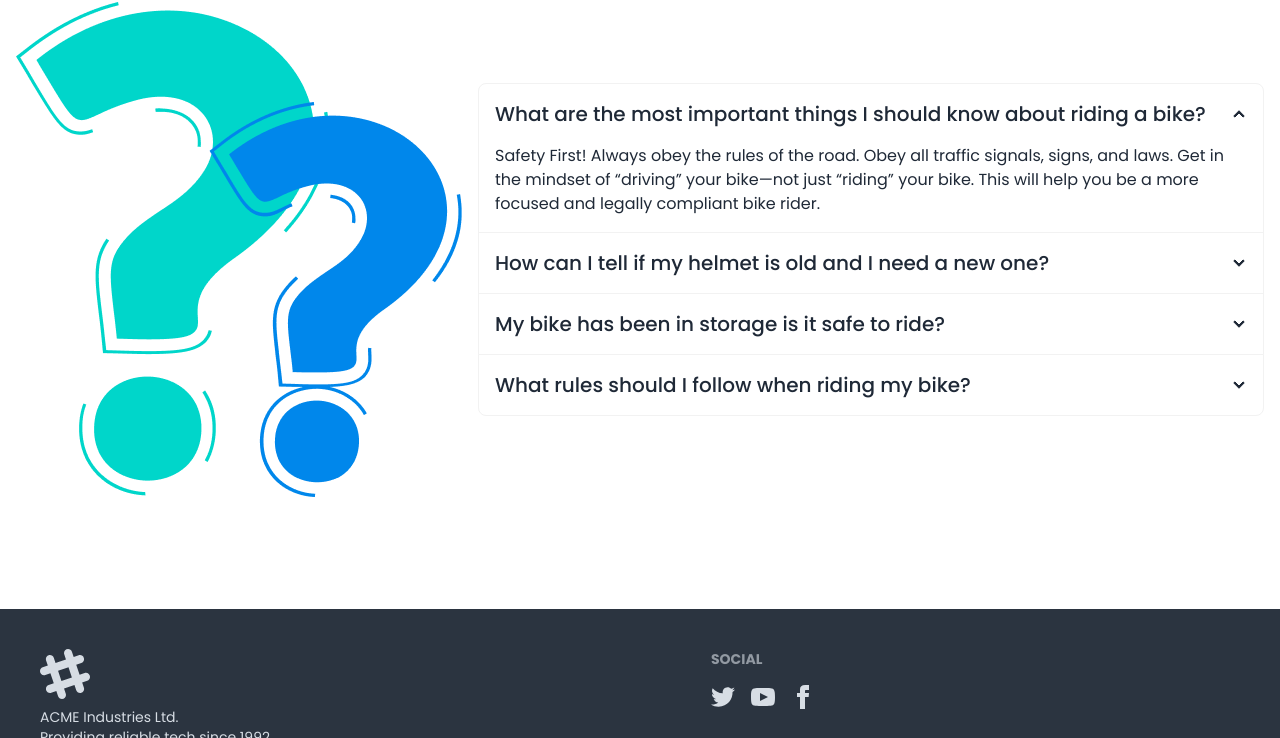
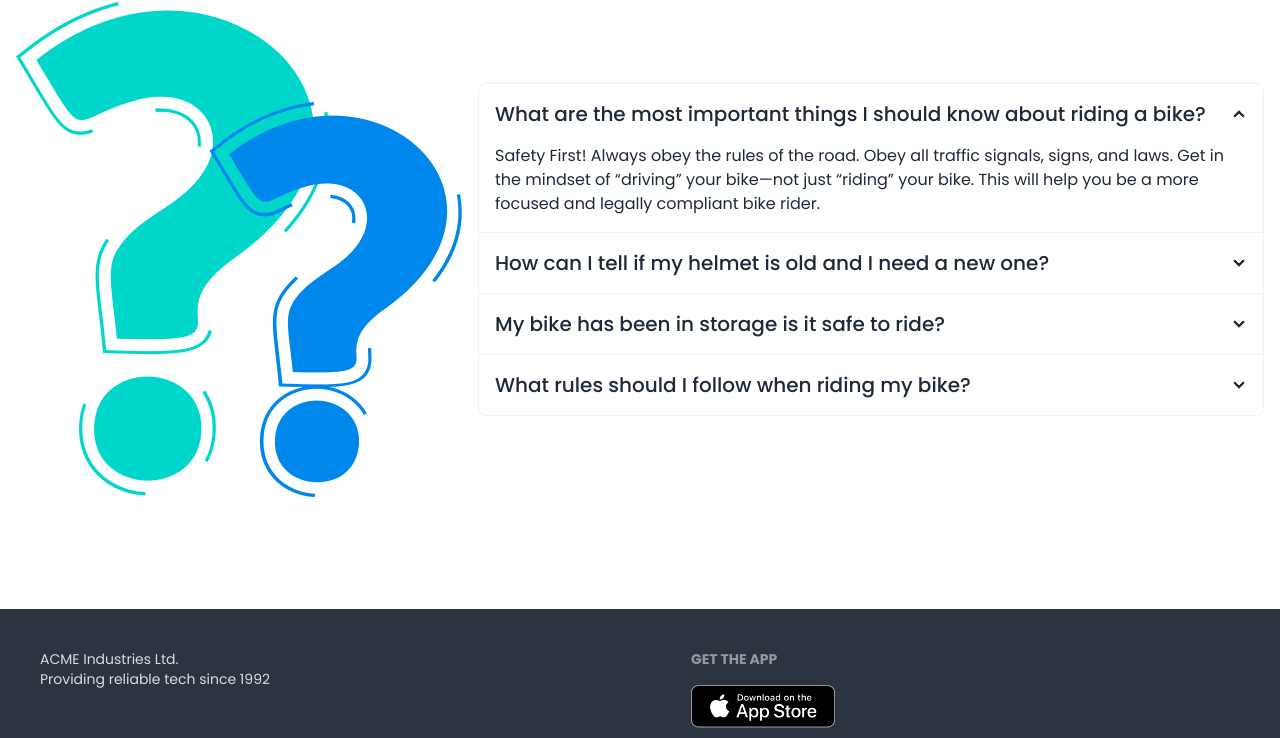
Before and after one commit to SCS-IT24/Biker-Zone, a plain HTML site: page index.html in a window 1280 px wide. Shown: the part 1484-2222 px from the top of the page. Drawn offline with nearby package versions, Linux system fonts and the light colour scheme.

Commit message:
Fotter Section section done

```diff
--- a/index.html
+++ b/index.html
@@ -260,65 +260,25 @@
 
     </main>
      <!-- Footer section -->
-    <Footer>
       <footer class="footer bg-neutral text-neutral-content p-10">
         <aside>
-          <svg
-            width="50"
-            height="50"
-            viewBox="0 0 24 24"
-            xmlns="http://www.w3.org/2000/svg"
-            fill-rule="evenodd"
-            clip-rule="evenodd"
-            class="fill-current">
-            <path
-              d="M22.672 15.226l-2.432.811.841 2.515c.33 1.019-.209 2.127-1.23 2.456-1.15.325-2.148-.321-2.463-1.226l-.84-2.518-5.013 1.677.84 2.517c.391 1.203-.434 2.542-1.831 2.542-.88 0-1.601-.564-1.86-1.314l-.842-2.516-2.431.809c-1.135.328-2.145-.317-2.463-1.229-.329-1.018.211-2.127 1.231-2.456l2.432-.809-1.621-4.823-2.432.808c-1.355.384-2.558-.59-2.558-1.839 0-.817.509-1.582 1.327-1.846l2.433-.809-.842-2.515c-.33-1.02.211-2.129 1.232-2.458 1.02-.329 2.13.209 2.461 1.229l.842 2.515 5.011-1.677-.839-2.517c-.403-1.238.484-2.553 1.843-2.553.819 0 1.585.509 1.85 1.326l.841 2.517 2.431-.81c1.02-.33 2.131.211 2.461 1.229.332 1.018-.21 2.126-1.23 2.456l-2.433.809 1.622 4.823 2.433-.809c1.242-.401 2.557.484 2.557 1.838 0 .819-.51 1.583-1.328 1.847m-8.992-6.428l-5.01 1.675 1.619 4.828 5.011-1.674-1.62-4.829z"></path>
-          </svg>
-          <p>
+            <p>
             ACME Industries Ltd.
             <br />
             Providing reliable tech since 1992
           </p>
         </aside>
         <nav>
-          <h6 class="footer-title">Social</h6>
-          <div class="grid grid-flow-col gap-4">
+          <h6 class="footer-title">Get the App</h6>
+          <div class="grid grid-cols-1 gap-4">
             <a>
-              <svg
-                xmlns="http://www.w3.org/2000/svg"
-                width="24"
-                height="24"
-                viewBox="0 0 24 24"
-                class="fill-current">
-                <path
-                  d="M24 4.557c-.883.392-1.832.656-2.828.775 1.017-.609 1.798-1.574 2.165-2.724-.951.564-2.005.974-3.127 1.195-.897-.957-2.178-1.555-3.594-1.555-3.179 0-5.515 2.966-4.797 6.045-4.091-.205-7.719-2.165-10.148-5.144-1.29 2.213-.669 5.108 1.523 6.574-.806-.026-1.566-.247-2.229-.616-.054 2.281 1.581 4.415 3.949 4.89-.693.188-1.452.232-2.224.084.626 1.956 2.444 3.379 4.6 3.419-2.07 1.623-4.678 2.348-7.29 2.04 2.179 1.397 4.768 2.212 7.548 2.212 9.142 0 14.307-7.721 13.995-14.646.962-.695 1.797-1.562 2.457-2.549z"></path>
-              </svg>
+              <img class="w-36" src="./images/others/ios.png" alt="">
             </a>
             <a>
-              <svg
-                xmlns="http://www.w3.org/2000/svg"
-                width="24"
-                height="24"
-                viewBox="0 0 24 24"
-                class="fill-current">
-                <path
-                  d="M19.615 3.184c-3.604-.246-11.631-.245-15.23 0-3.897.266-4.356 2.62-4.385 8.816.029 6.185.484 8.549 4.385 8.816 3.6.245 11.626.246 15.23 0 3.897-.266 4.356-2.62 4.385-8.816-.029-6.185-.484-8.549-4.385-8.816zm-10.615 12.816v-8l8 3.993-8 4.007z"></path>
-              </svg>
-            </a>
-            <a>
-              <svg
-                xmlns="http://www.w3.org/2000/svg"
-                width="24"
-                height="24"
-                viewBox="0 0 24 24"
-                class="fill-current">
-                <path
-                  d="M9 8h-3v4h3v12h5v-12h3.642l.358-4h-4v-1.667c0-.955.192-1.333 1.115-1.333h2.885v-5h-3.808c-3.596 0-5.192 1.583-5.192 4.615v3.385z"></path>
-              </svg>
+              <img class="w-36" src="./images/others/android.png" alt="">
             </a>
           </div>
         </nav>
       </footer>
-    </Footer>
 </body>
 </html>
```
